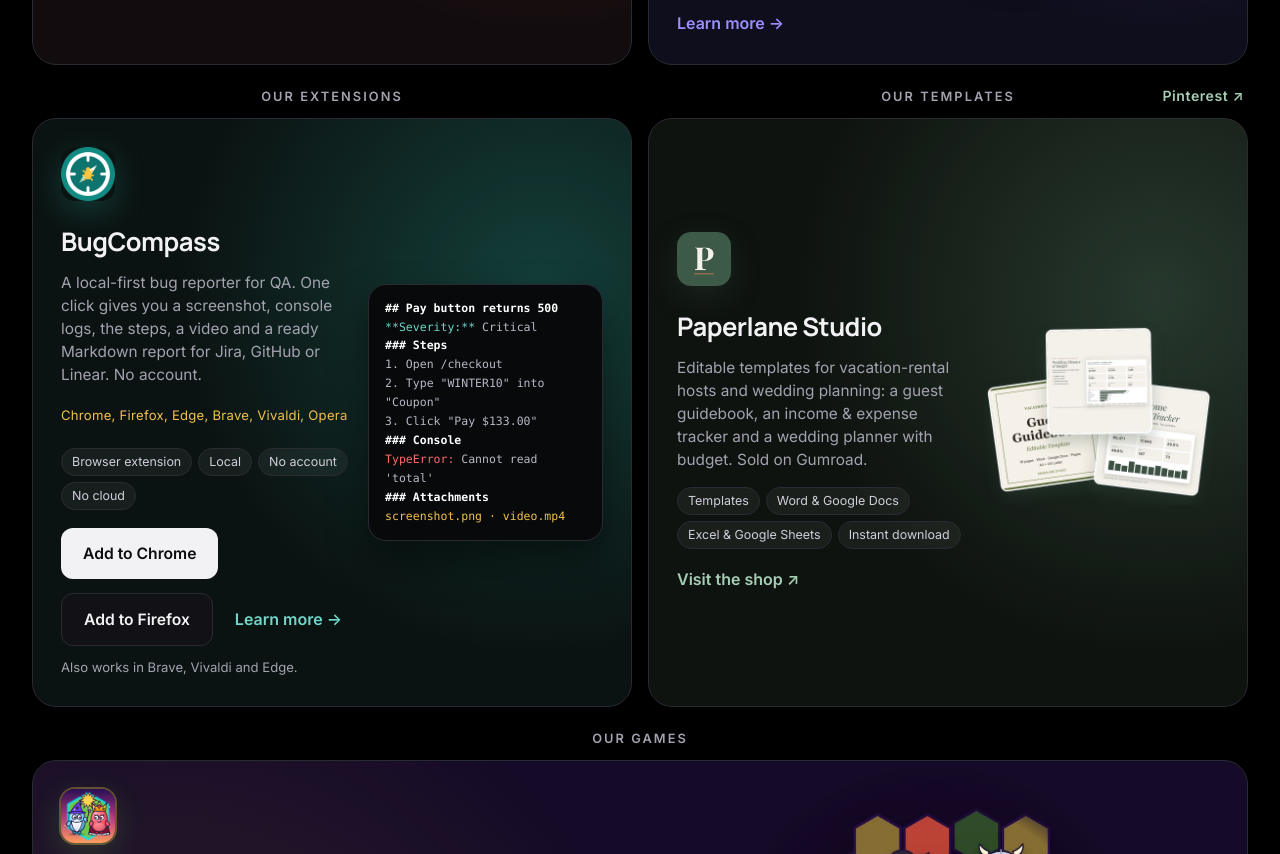
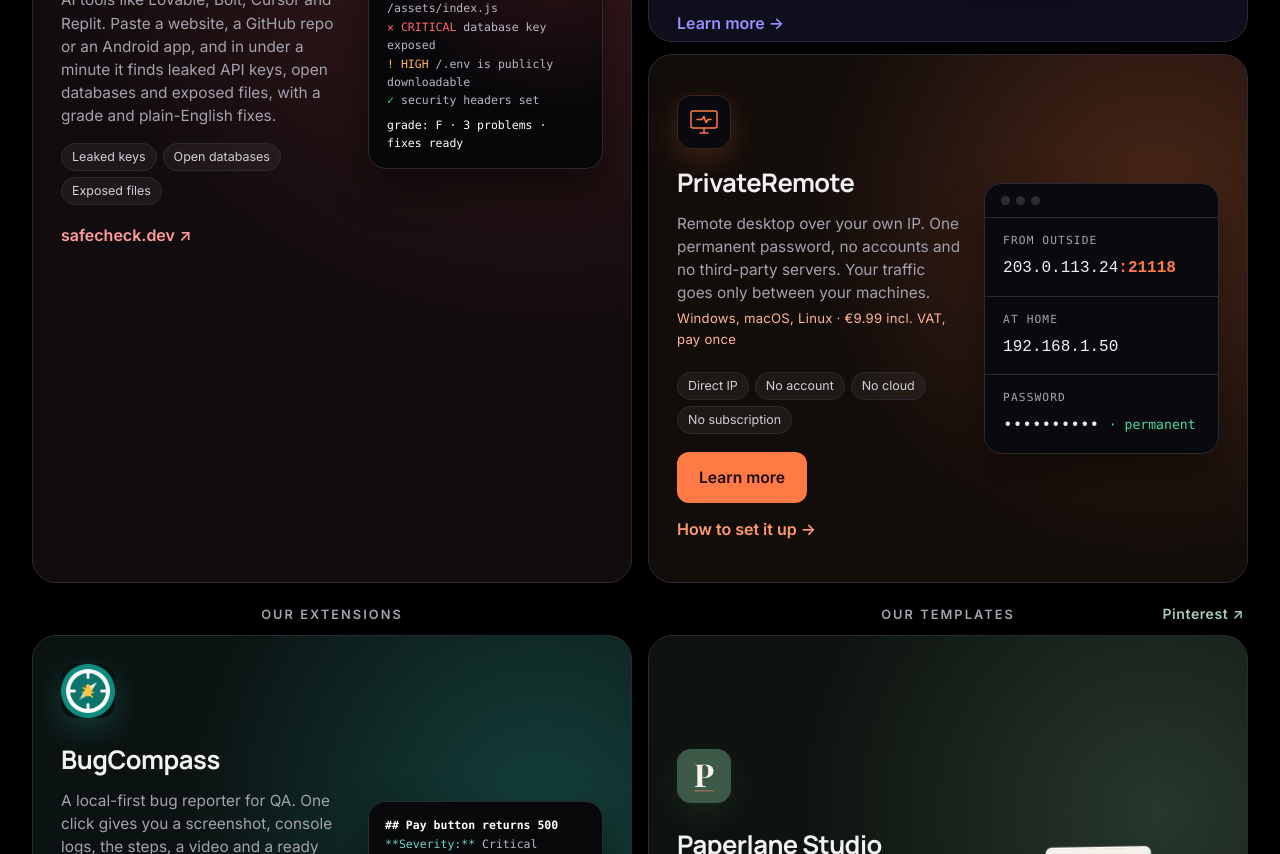
Before and after one commit to ReviewComfort85/website, a plain HTML site: page index.html in a window 1280 px wide. Shown: the part 1220-2074 px from the top of the page. Drawn offline with Linux system fonts and the light colour scheme.

Commit message:
Home: add PrivateRemote card to Our apps, next to KeepAll
Co-Authored-By: Claude Opus 5.5 <noreply@anthropic.com>

```diff
--- a/index.html
+++ b/index.html
@@ -104,6 +104,23 @@
   .report { background: #07090a; border: 1px solid var(--line); border-radius: 18px; padding: 18px 20px; font: 12.5px/1.65 ui-monospace, "Cascadia Code", Consolas, monospace; color: #b8b8c6; box-shadow: 0 20px 40px rgba(0,0,0,.45); overflow: hidden; }
   .report .h { color: #fff; font-weight: 600; } .report .k { color: #6fd6c8; } .report .a { color: #f2c14e; } .report .e { color: #ff6b6b; }
   .covers img { display: block; width: 100%; max-width: 480px; height: auto; margin: 0 auto; }
+  /* PrivateRemote: same card, in the product page's copper; the visual is the app's address plate (no screenshots yet). */
+  #apps .featured + .featured { margin-top: 12px; }
+  .featured.privateremote { background: radial-gradient(circle at 85% 30%, rgba(255,122,69,.24), transparent 55%), #130d0a; }
+  .featured.privateremote .icon { display: block; background: #0a0a0e; border: 1px solid #3a2418; box-shadow: 0 10px 30px rgba(255,122,69,.2); color: #ff7a45; padding: 10px; box-sizing: border-box; }
+  .featured.privateremote .more { color: #ff9a70; }
+  .featured.privateremote .stores { color: #ffb59a; }
+  .featured.privateremote .btn.primary { background: #ff7a45; border-color: #ff7a45; color: #1b0b03; }
+  .featured.privateremote:hover { border-color: var(--line); }
+  .prplate { background: #0a0a0e; border: 1px solid var(--line); border-radius: 18px; overflow: hidden; box-shadow: 0 20px 40px rgba(0,0,0,.45); font-family: ui-monospace, "Cascadia Code", Consolas, monospace; }
+  .prplate .bar { display: flex; gap: 6px; padding: 12px 16px; border-bottom: 1px solid var(--line); }
+  .prplate .bar i { width: 9px; height: 9px; border-radius: 50%; background: #2c2c36; }
+  .prplate .row { padding: 14px 18px; border-top: 1px solid var(--line); }
+  .prplate .bar + .row { border-top: 0; }
+  .prplate .k { display: block; color: var(--muted); font-size: .7rem; letter-spacing: .1em; text-transform: uppercase; margin-bottom: 4px; }
+  .prplate code { font: 600 1.05rem/1.3 inherit; color: var(--text); }
+  .prplate code b { font-weight: 600; color: #ff7a45; }
+  .prplate .ok { color: #45dba0; font-size: .82rem; }
   .pin { margin: 10px 0 0 6px; font-size: .9rem; color: var(--muted); }
   .pin a { color: #a5cdb4; font-weight: 600; }
 
@@ -323,6 +340,30 @@
       <img src="keepall/shots/01.png" alt="">
     </a>
   </div>
+  <div class="featured privateremote">
+    <div>
+      <svg class="icon" viewBox="0 0 64 64" fill="none" stroke="currentColor" stroke-width="3" stroke-linejoin="round" stroke-linecap="round" role="img" aria-label="PrivateRemote"><rect x="6" y="10" width="52" height="34" rx="4"/><path d="M24 54h16M32 44v10"/><path d="M18 27h10l4-6 4 12 4-6h6"/></svg>
+      <h3>PrivateRemote</h3>
+      <p><span class="en">Remote desktop over your own IP. One permanent password, no accounts and no third-party servers. Your traffic goes only between your machines.</span><span class="bg">Отдалечен достъп до компютъра по твоето IP. Една постоянна парола, без акаунти и без чужди сървъри. Трафикът минава само между твоите компютри.</span></p>
+      <span class="stores"><span class="en">Windows, macOS, Linux · €9.99 incl. VAT, pay once</span><span class="bg">Windows, macOS, Linux · €9,99 с ДДС, плащаш веднъж</span></span>
+      <div class="chips">
+        <span class="en">Direct IP</span><span class="bg">Директно по IP</span>
+        <span class="en">No account</span><span class="bg">Без акаунт</span>
+        <span class="en">No cloud</span><span class="bg">Без облак</span>
+        <span class="en">No subscription</span><span class="bg">Без абонамент</span>
+      </div>
+      <div class="card-actions">
+        <a class="btn primary" href="privateremote/"><span class="en">Learn more</span><span class="bg">Научи повече</span></a>
+        <a class="more" href="privateremote/setup/"><span class="en">How to set it up</span><span class="bg">Как се настройва</span> →</a>
+      </div>
+    </div>
+    <a class="prplate" href="privateremote/" aria-hidden="true" tabindex="-1">
+      <div class="bar"><i></i><i></i><i></i></div>
+      <div class="row"><span class="k"><span class="en">From outside</span><span class="bg">Отвън</span></span><code>203.0.113.24<b>:21118</b></code></div>
+      <div class="row"><span class="k"><span class="en">At home</span><span class="bg">Вкъщи</span></span><code>192.168.1.50</code></div>
+      <div class="row"><span class="k"><span class="en">Password</span><span class="bg">Парола</span></span><code>••••••••••</code> <span class="ok">· <span class="en">permanent</span><span class="bg">постоянна</span></span></div>
+    </a>
+  </div>
 </section>
 <section id="extensions">
   <p class="label"><span class="en">Our extensions</span><span class="bg">Нашите разширения</span></p>
```
